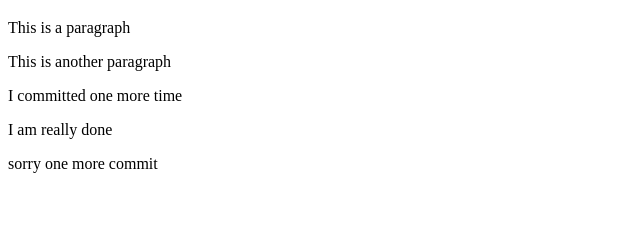
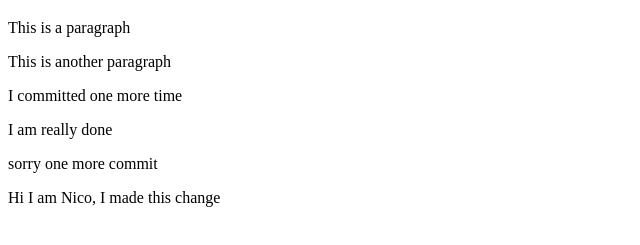
Before and after one commit to netwave8888/git-learning, a plain HTML site: page index.html in a window 1280 px wide. Shown: the part 159-404 px from the top of the page, without its empty margins (0-640 px from the left). Drawn offline with Linux system fonts and the light colour scheme.

Commit message:
Update index.html

```diff
--- a/index.html
+++ b/index.html
@@ -13,5 +13,6 @@
     <p>I committed one more time</p>
     <p>I am really done</p>
     <p>sorry one more commit</p>
+    <p>Hi I am Nico, I made this change</p>
 </body>
 </html>
```
